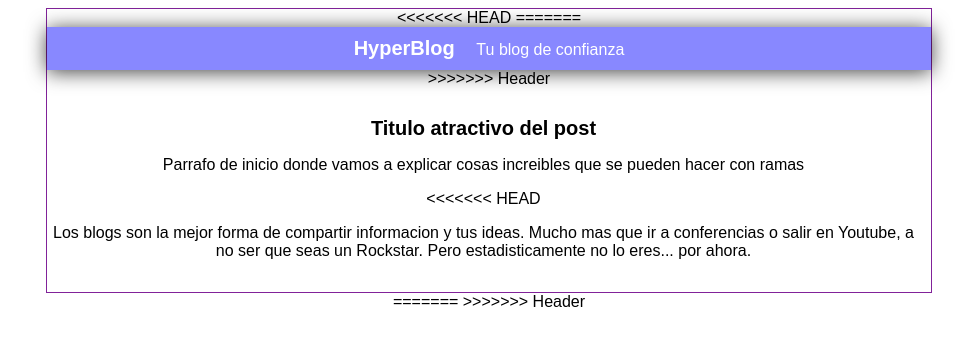
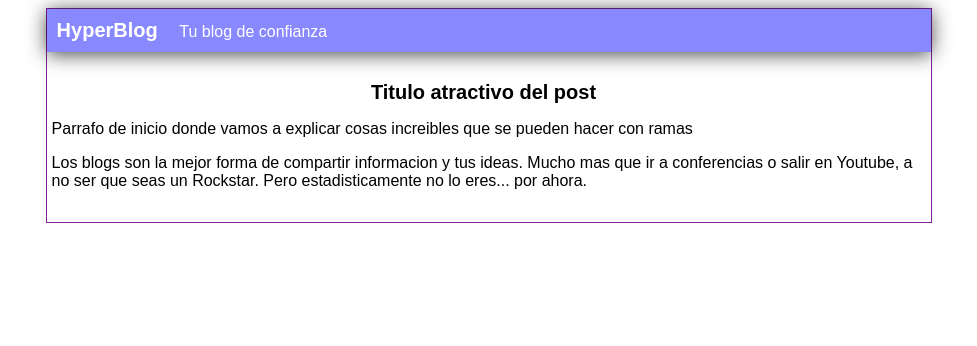
Before and after one commit to Lara9632/curso-definitivo-html-css, a plain HTML site: page block-post.html in a window 1280 px wide. Shown: the whole page, without its empty margins (151-1128 px from the left). Drawn offline with Linux system fonts and the light colour scheme.

Commit message:
Solucionando conflictos html

```diff
--- a/block-post.html
+++ b/block-post.html
@@ -10,15 +10,12 @@
 
 <body>
     <div id="container">
-<<<<<<< HEAD
-=======
         <div id="Header">
             HyperBlog
             <span id="tagline">
                 Tu blog de confianza
             </span>
         </div>
->>>>>>> Header
         <div id="post">
             <h1>
                 Titulo atractivo del post
@@ -27,7 +24,6 @@
                 Parrafo de inicio donde vamos a explicar cosas
                 increibles que se pueden hacer con ramas
             </p>
-<<<<<<< HEAD
             <p>
                 Los blogs son la mejor forma de compartir
                 informacion y tus ideas. Mucho mas que ir
@@ -37,12 +33,10 @@
             </p>
         </div>
     </div>
-=======
-        </div>
+    </div>
     </div>
 
 
->>>>>>> Header
 </body>
 
 </html>
--- a/css/style.css
+++ b/css/style.css
@@ -1,33 +1,25 @@
 body {
-<<<<<<< HEAD
-=======
     padding: 0px;
->>>>>>> Header
     color: #000000;
     text-align: center;
     font-family: "Arial";
 }
 #container {
     width: 70%;
-<<<<<<< HEAD
     padding: 1em;
-=======
     padding: 0;
->>>>>>> Header
     text-align: left;
     border: 1px solid #812299;
     margin: 0 auto;
 }
 #container h1 {
     font-size: 20px;
-<<<<<<< HEAD
     text-align: center;
 }
 #Header {
     font-size: 20px;
     text-align: center;
     color: orange;
-=======
     text-align: left;
 }
 #Header {
@@ -48,5 +40,4 @@ body {
 #post {
     padding: 1em;
     padding-left: 5px;
->>>>>>> Header
 }
```
